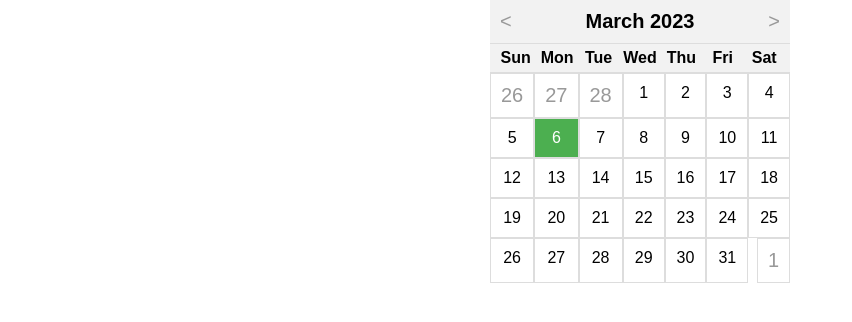
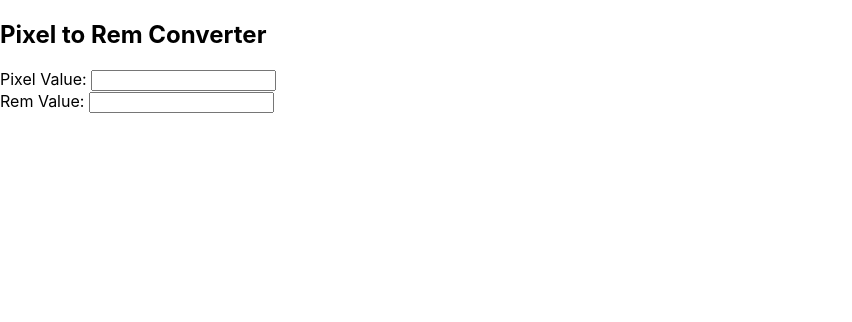
Before and after one commit to codeManeesha/nobelium, a React (Create React App) app: page / in a window 1280 px wide. Shown: the top 322 px of the page, without its empty margins (0-852 px from the left). Built offline with nearby package versions, Linux system fonts and the light colour scheme.

Commit message:
converter

```diff
--- a/src/App.js
+++ b/src/App.js
@@ -1,114 +1,38 @@
 import React, { useState } from "react";
-import "./Calendar.css";
 
-const Calendar = () => {
-  const [date, setDate] = useState(new Date());
+function App() {
+  const [pixelValue, setPixelValue] = useState("");
+  const [remValue, setRemValue] = useState("");
 
-  const daysInMonth = (month, year) => {
-    return new Date(year, month + 1, 0).getDate();
+  const convertPixelToRem = (pixelValue) => {
+    const remValue = pixelValue / 16;
+    return remValue.toFixed(2);
   };
 
-  const monthNames = [
-    "January",
-    "February",
-    "March",
-    "April",
-    "May",
-    "June",
-    "July",
-    "August",
-    "September",
-    "October",
-    "November",
-    "December"
-  ];
-
-  const firstDayOfMonth = new Date(date.getFullYear(), date.getMonth(), 1);
-  const daysInPrevMonth = daysInMonth(
-    firstDayOfMonth.getMonth() - 1,
-    firstDayOfMonth.getFullYear()
-  );
-  const daysInCurrMonth = daysInMonth(
-    firstDayOfMonth.getMonth(),
-    firstDayOfMonth.getFullYear()
-  );
-
-  const days = [];
-
-  const handleDateClick = day => {
-    setDate(new Date(date.getFullYear(), date.getMonth(), day));
+  const handlePixelValueChange = (event) => {
+    const value = event.target.value;
+    setPixelValue(value);
+    setRemValue(convertPixelToRem(value));
   };
 
-  for (let i = firstDayOfMonth.getDay(); i > 0; i--) {
-    const day = daysInPrevMonth - i + 1;
-    days.push(
-      <div
-        key={`prev-${day}`}
-        className="day prev-month"
-        onClick={() => handleDateClick(day)}
-      >
-        {day}
+  return (
+    <div>
+      <h2>Pixel to Rem Converter</h2>
+      <div>
+        <label htmlFor="pixel-value">Pixel Value: </label>
+        <input
+          type="number"
+          id="pixel-value"
+          value={pixelValue}
+          onChange={handlePixelValueChange}
+        />
       </div>
-    );
-  }
-
-  for (let i = 1; i <= daysInCurrMonth; i++) {
-    const isCurrMonth = i === date.getDate();
-    days.push(
-      <div
-        key={`curr-${i}`}
-        className={`day curr-month ${isCurrMonth ? "selected" : ""}`}
-        onClick={() => handleDateClick(i)}
-      >
-        {i}
+      <div>
+        <label htmlFor="rem-value">Rem Value: </label>
+        <input type="text" id="rem-value" value={remValue} readOnly />
       </div>
-    );
-  }
-
-  const daysInNextMonth = 7 - (days.length % 7);
-  for (let i = 1; i <= daysInNextMonth; i++) {
-    days.push(
-      <div
-        key={`next-${i}`}
-        className="day next-month"
-        onClick={() => handleDateClick(i)}
-      >
-        {i}
-      </div>
-    );
-  }
-
-  const headerText = `${monthNames[firstDayOfMonth.getMonth()]} ${firstDayOfMonth.getFullYear()}`;
-
-  return (
-    <div className="calendar">
-      <div className="header">
-        <div
-          className="prev-month"
-          onClick={() => setDate(new Date(date.getFullYear(), date.getMonth() - 1, 1))}
-        >
-          &lt;
-        </div>
-        <div className="month">{headerText}</div>
-        <div
-          className="next-month"
-          onClick={() => setDate(new Date(date.getFullYear(), date.getMonth() + 1, 1))}
-        >
-          &gt;
-        </div>
-      </div>
-      <div className="weekdays">
-        <div>Sun</div>
-        <div>Mon</div>
-        <div>Tue</div>
-        <div>Wed</div>
-        <div>Thu</div>
-        <div>Fri</div>
-        <div>Sat</div>
-      </div>
-      <div className="days">{days}</div>
     </div>
   );
-};
+}
 
-export default Calendar;
+export default App;
```
